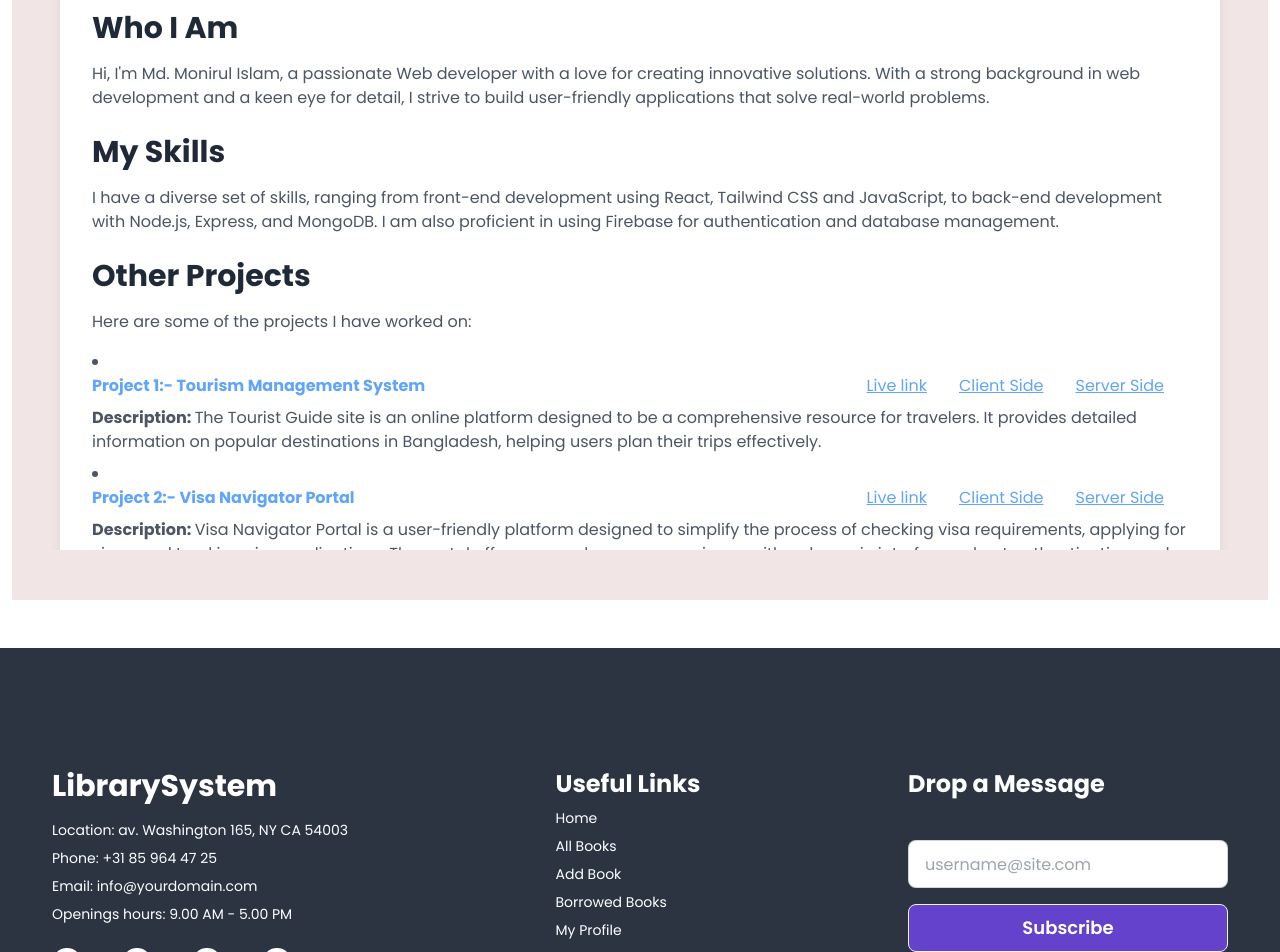
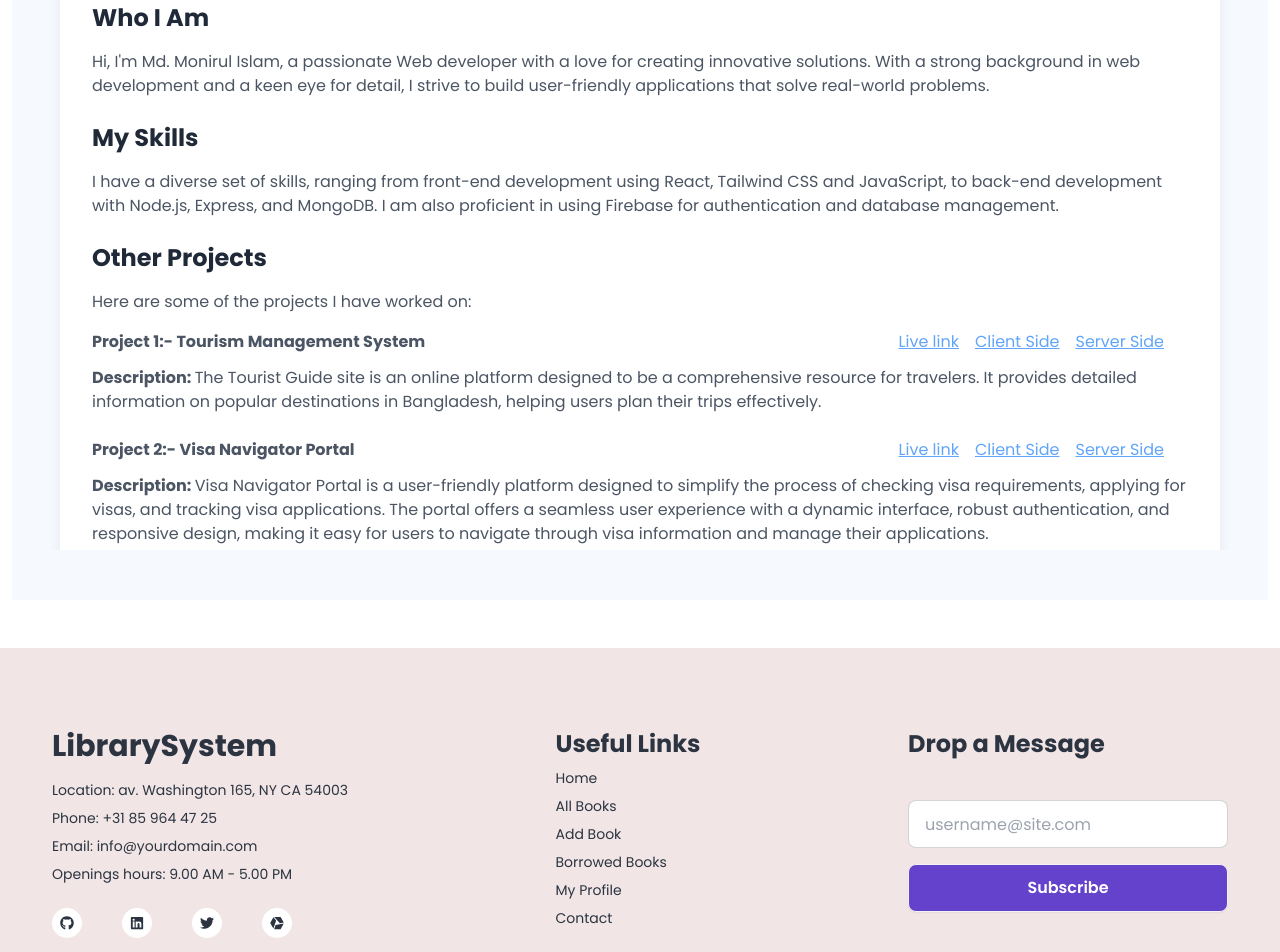
Before and after one commit to DeveloperMonirBD/library-management-system-client, a React (Vite) app: page /about in a window 1280 px wide. Shown: the part 280-1232 px from the top of the page. Built offline with nearby package versions, Linux system fonts and the light colour scheme; no server answers.

Commit message:
update footer and about section

```diff
--- a/src/components/Footer.jsx
+++ b/src/components/Footer.jsx
@@ -3,13 +3,13 @@ import { Link } from 'react-router-dom';
 
 const Footer = () => {
     return (
-        <div id="footer" className=" bg-neutral text-neutral px-3 pt-20">
+        <div id="footer" className=" bg-[#F1E5E5] text-neutral px-3 pt-10">
             <footer className="footer p-10 container mx-auto lg:flex lg:justify-between items-start gap-10">
                 <nav>
                     <div>
-                        <Link className=" text-brandLight text-3xl font-bold">LibrarySystem</Link>
+                        <Link className=" text-neutral text-3xl font-bold">LibrarySystem</Link>
                     </div>
-                    <div className="text-brandLight space-y-2 mt-2">
+                    <div className="text-neutral space-y-2 mt-2">
                         <p>Location: av. Washington 165, NY CA 54003</p>
                         <p>Phone: +31 85 964 47 25</p>
                         <p>Email: info@yourdomain.com</p>
@@ -31,7 +31,7 @@ const Footer = () => {
                     </div>
                 </nav>
 
-                <nav className="text-brandLight">
+                <nav className="text-neutral">
                     <h6 className="text-2xl font-bold">Useful Links</h6>
                     <Link to="/" className="link link-hover">
                         Home
@@ -54,7 +54,7 @@ const Footer = () => {
                 </nav>
 
                 <form className="text-gray-900">
-                    <h6 className="text-2xl text-brandLight font-bold">Drop a Message</h6>
+                    <h6 className="text-2xl text-neutral font-bold">Drop a Message</h6>
                     <fieldset className="form-control w-80">
                         <label className="label"></label>
                         <form action="https://api.web3forms.com/submit" method="POST" className=" space-y-4">
@@ -63,14 +63,14 @@ const Footer = () => {
                                 <input type="text" name="email" placeholder="username@site.com" className="input input-bordered join-item w-full" />
                             </div>
 
-                            <button type="submit" className="btn text-lg bg-brandPrimary text-brandLight hover:text-gray-900 join-item w-full">
+                            <button type="submit" className="btn text-base bg-brandPrimary text-white hover:text-gray-900 join-item w-full">
                                 Subscribe
                             </button>
                         </form>
                     </fieldset>
                 </form>
             </footer>
-            <div className="text-center text-brandLight p-8 container mt-4 mx-auto border-t">
+            <div className="text-center text-neutral p-8 container mt-4 mx-auto border-t border-gray-300">
                 <p>Copyright © {new Date().getFullYear()} - All right reserved by LibrarySystem</p>
             </div>
         </div>
--- a/src/pages/About.jsx
+++ b/src/pages/About.jsx
@@ -15,42 +15,41 @@ const About = () => {
                 initial="hidden"
                 whileInView={'show'}
                 viewport={{ once: false, amount: 0.7 }}
-                className="bg-[#F1E5E5] min-h-screen py-6 flex justify-center items-center">
-                <div className="container mx-auto px-6 lg:px-12 max-h-[700px] overflow-y-auto">
+                className="bg-[#F6F9FE] min-h-screen py-6 flex justify-center items-center">
+                <div className="container mx-auto md:px-8 lg:px-12 max-h-[700px] overflow-y-auto">
                     <div className="text-center mb-12">
-                        <h1 className="text-4xl md:text-5xl font-extrabold mb-2">About Me</h1>
+                        <h1 className="text-4xl font-extrabold mb-2 text-brandPrimary">About Me</h1>
                         <p className="text-base">Discover more about my journey, skills, and projects.</p>
                     </div>
-                    <div className="bg-white rounded-lg shadow-lg p-8 transform transition duration-500 hover:scale-105">
+                    <div className="bg-white rounded-lg shadow-lg p-3 md:p-8 transform transition duration-500 hover:scale-105">
                         <div className="mb-6">
-                            <h2 className="text-xl md:text-3xl font-bold text-gray-800 mb-4">Who I Am</h2>
+                            <h2 className="text-xl md:text-2xl font-bold text-gray-800 mb-4">Who I Am</h2>
                             <p className="text-gray-600 text-base">
                                 Hi, I'm Md. Monirul Islam, a passionate Web developer with a love for creating innovative solutions. With a strong background in web development and a keen eye for
                                 detail, I strive to build user-friendly applications that solve real-world problems.
                             </p>
                         </div>
                         <div className="mb-6">
-                            <h2 className="text-xl md:text-3xl font-bold text-gray-800 mb-4">My Skills</h2>
+                            <h2 className="text-xl md:text-2xl font-bold text-gray-800 mb-4">My Skills</h2>
                             <p className="text-gray-600 text-base">
                                 I have a diverse set of skills, ranging from front-end development using React, Tailwind CSS and JavaScript, to back-end development with Node.js, Express, and MongoDB.
                                 I am also proficient in using Firebase for authentication and database management.
                             </p>
                         </div>
                         <div className="mb-6">
-                            <h2 className="text-xl md:text-3xl font-bold text-gray-800 mb-4">Other Projects</h2>
+                            <h2 className="text-xl md:text-2xl font-bold text-gray-800 mb-4">Other Projects</h2>
                             <p className="text-gray-600 text-base mb-4">Here are some of the projects I have worked on:</p>
-                            <ul className="list-disc list-inside text-gray-600 text-base mb-6">
+                            <ul className=" text-gray-600 text-base mb-6">
                                 {/* project-1 */}
-                                <li className="mb-2">
+                                <li className="mb-6">
                                     <div className="flex justify-between">
                                         <strong>
-                                            {' '}
-                                            <Link className="text-blue-400" to="https://tourism-management-syste-24ab2.web.app/">
+                                            <Link to="https://tourism-management-syste-24ab2.web.app/">
                                                 Project 1:- Tourism Management System
                                             </Link>
                                         </strong>
 
-                                        <div className="flex justify-center gap-8 pb-2 px-6">
+                                        <div className="flex justify-center gap-4 pb-3 px-6">
                                             <Link className="text-blue-400 underline" to="https://tourism-management-syste-24ab2.web.app/">
                                                 Live link
                                             </Link>
@@ -70,16 +69,15 @@ const About = () => {
                                 </li>
 
                                 {/* project-2  */}
-                                <li className="mb-2">
+                                <li className="mb-6">
                                     <div className="flex justify-between">
                                         <strong>
-                                            {' '}
-                                            <Link className="text-blue-400" to="https://visa-navigator-bb0c9.web.app/">
+                                            <Link to="https://visa-navigator-bb0c9.web.app/">
                                                 Project 2:- Visa Navigator Portal
                                             </Link>
                                         </strong>
 
-                                        <div className="flex justify-center gap-8 pb-2 px-6">
+                                        <div className="flex justify-center gap-4 pb-3 px-6">
                                             <Link className="text-blue-400 underline" to="https://visa-navigator-bb0c9.web.app/">
                                                 Live link
                                             </Link>
@@ -100,16 +98,15 @@ const About = () => {
                                 </li>
 
                                 {/* project 3 */}
-                                <li className="mb-2">
+                                <li className="mb-6">
                                     <div className="flex justify-between">
                                         <strong>
-                                            {' '}
-                                            <Link className="text-blue-400" to="https://lingo-bingo-a69cd.web.app/">
+                                            <Link to="https://lingo-bingo-a69cd.web.app/">
                                                 Project 3:- A Vocabulary Learning Application
                                             </Link>
                                         </strong>
 
-                                        <div className="flex justify-center gap-8 pb-2 px-6">
+                                        <div className="flex justify-center gap-4 pb-3 px-6">
                                             <Link className="text-blue-400 underline" to="https://lingo-bingo-a69cd.web.app/">
                                                 Live link
                                             </Link>
```
